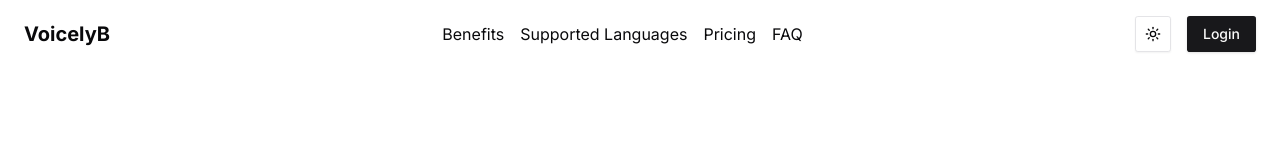
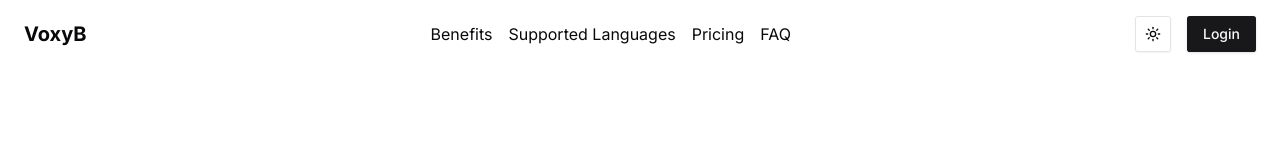
Before and after one commit to diovanealves/voxyb, a Next.js app: page / in a window 1280 px wide. Shown: the top 160 px of the page. Built offline with nearby package versions, Linux system fonts and the light colour scheme.

Commit message:
fix: update branding from VoicelyB to VoxyB and improve accessibility with aria-labels

```diff
--- a/src/app/(home)/_components/CTA.tsx
+++ b/src/app/(home)/_components/CTA.tsx
@@ -16,7 +16,7 @@ export function CTA() {
       </p>
 
       <div>
-        <Button variant="outline" className="px-8 py-5">
+        <Button variant="outline" className="px-8 py-5" asChild>
           <Link
             href="/login"
             className="flex items-center rounded-lg text-lg font-semibold transition-all hover:scale-105"
--- a/src/app/(home)/_components/faq.tsx
+++ b/src/app/(home)/_components/faq.tsx
@@ -9,9 +9,9 @@ import { faqsData } from "@/data/faqData";
 export function Faq() {
   return (
     <section id="faq" className="container mx-auto my-8 px-10 py-6">
-      <h1 className="text-center text-3xl font-bold">
+      <h2 className="text-center text-3xl font-bold">
         Frequently Asked Questions
-      </h1>
+      </h2>
 
       <Accordion type="single" collapsible className="mt-8 w-full">
         {faqsData.map((faq, index) => (
--- a/src/app/(home)/_components/hero.tsx
+++ b/src/app/(home)/_components/hero.tsx
@@ -15,8 +15,7 @@ export function Hero() {
     >
       <TextGenerateEffect
         words="Transform Text into Natural Audio"
-        className="tracking-tighte text-4xl font-black md:text-5xl"
-        duration={0.6}
+        className="text-4xl font-black md:text-5xl"
       />
 
       <motion.p
--- a/src/app/(home)/_components/supported-languages.tsx
+++ b/src/app/(home)/_components/supported-languages.tsx
@@ -47,6 +47,7 @@ export function SupportedLanguages() {
               <div>
                 <Flag
                   code={language.code}
+                  aria-label={`Flag of ${language.name}`}
                   className="aspect-square h-14 w-24 object-cover"
                 />
               </div>
--- a/src/app/login/page.tsx
+++ b/src/app/login/page.tsx
@@ -7,7 +7,7 @@ export default function Page() {
       <div className="container mx-auto flex max-w-[570px] flex-col justify-center px-8">
         <h1 className="text-4xl font-bold"> Enter Your Account</h1>
         <p className="mt-3 text-muted-foreground">
-          Welcome to <strong>VoicelyB</strong>, your AI-powered text-to-speech
+          Welcome to <strong>VoxyB</strong>, your AI-powered text-to-speech
           solution. Transform your written content into natural-sounding audio
           with just a few clicks.
         </p>
--- a/src/components/logo.tsx
+++ b/src/components/logo.tsx
@@ -1,3 +1,3 @@
 export function Logo() {
-  return <h1 className="text-xl font-bold">VoicelyB</h1>;
+  return <h1 className="text-xl font-bold">VoxyB</h1>;
 }
```
